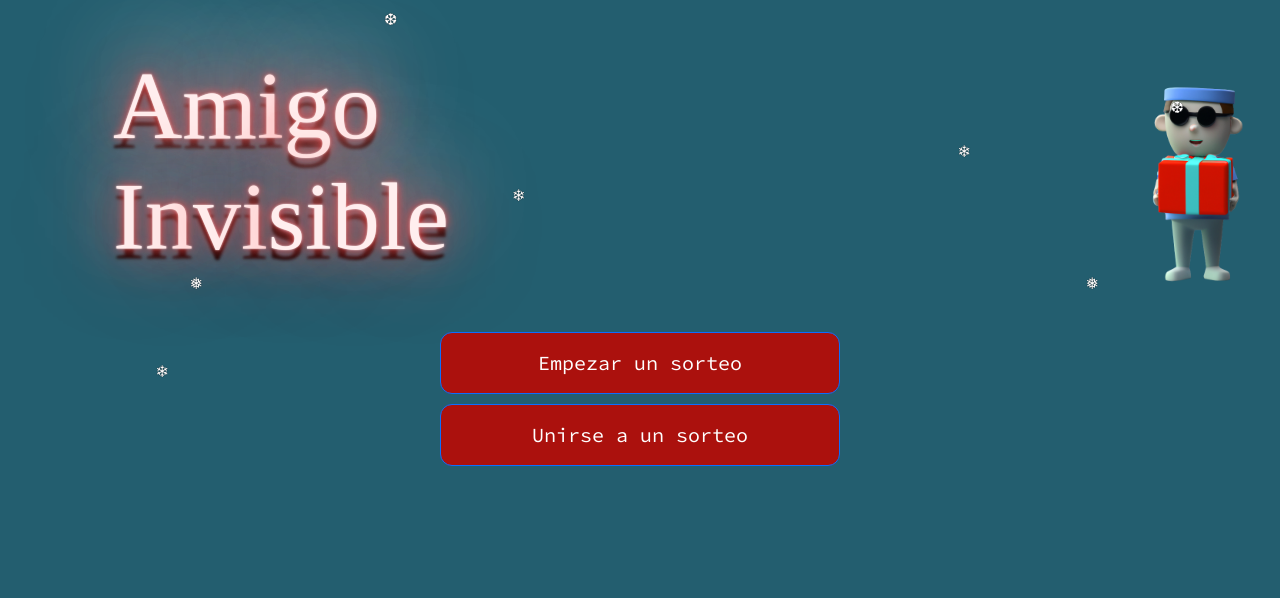
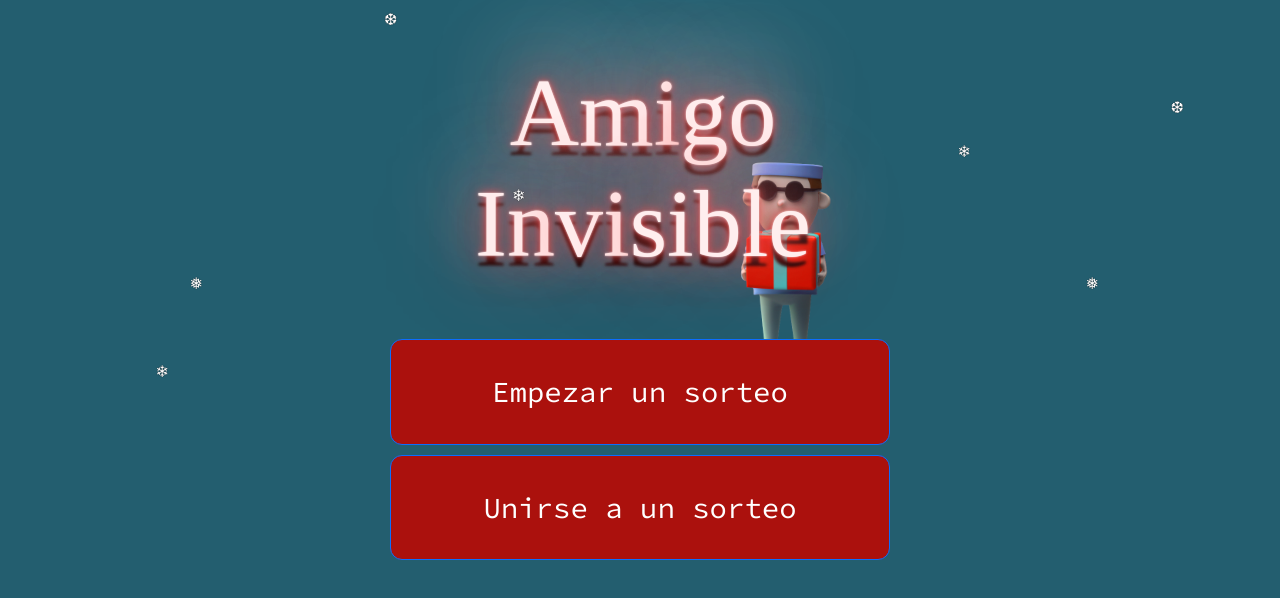
Before and after one commit to ortegi/secretFriend, a plain HTML site: page index.html in a window 1280 px wide. Drawn offline with nearby package versions, Linux system fonts and the light colour scheme; a web font is replaced by a local one.

Commit message:
responsive friend

```diff
--- a/index.html
+++ b/index.html
@@ -61,28 +61,31 @@
             </div>
 
         </div>
+
         <div class="row">
 
 
-            <div class="col text-center">
-
-                <img src="./secret.png" height="200" width="100">
-
-            </div>
-        </div>
 
 
-        <div class="row">
 
-            <div class="col text-center">
+            <div class="col-sm-4 col-lg-11 col-md-11text-center">
 
                 <div class="logo"><b>Ami<span>go</span> <br> In<span>vi</span><span>sible</span></b></div>
 
             </div>
 
+             <div class=" col-sm-2 col-lg-1  col-md-1text-center">
+
+                <img src="./secret.png" height="200" width="100">
+
+            </div>
+
+
+
 
 
         </div>
+
 
         <div class="row" id="startPage">
             <div class="col text-center btn-col">
--- a/style.css
+++ b/style.css
@@ -13,12 +13,10 @@ body{
 
 
 img{
-
     position: absolute;
-
-    right: 36px;
-    top: 85px;
-
+    top: 15%;
+    right: 10%;
+    z-index: -1;
 }
 
 h1{
@@ -251,9 +249,7 @@ h3#secretAdmin, h3#secretUser, .title{
     text-align: left;
 }
 
-input{
-    border-radius: 6px;
-}
+
 
 
 .logo b{
@@ -271,7 +267,6 @@ input{
 @media only screen and (min-width: 500px){
 
 button.btn.btn-primary.btn-lg{
-
     width: 400px;
     display: block;
     margin: 10px auto;
@@ -280,6 +275,7 @@ button.btn.btn-primary.btn-lg{
 
 .logo{
     margin-top: 50px;
+    text-align: center;
 }
 
 
@@ -303,6 +299,75 @@ input.form-control {
 }
 
 
+@media only screen and (min-width: 800px){
+
+    img {
+        position: absolute;
+        right: 20%;
+        top: 20%;
+    }
+
+
+
+
+
+}
+
+@media only screen and (min-width: 1000px) {
+
+    img {
+        position: absolute;
+        right: 35%;
+        top: 20%;
+    }
+
+
+    .logo{
+        margin-top: 57px;
+        margin-left: 99px;
+        text-align: center;
+    }
+
+
+
+    button.btn.btn-primary.btn-lg {
+        padding: 30px;
+        font-size: 29px;
+        width: 500px;
+
+
+    }
+
+
+}
+
+@media only screen and (min-width: 700px) and (max-width: 950px){
+
+
+
+
+    .logo{
+        margin-top: 57px;
+        margin-left: 152px;
+        text-align: center;
+    }
+
+
+    button.btn.btn-primary.btn-lg {
+        padding: 30px;
+        font-size: 29px;
+
+    }
+
+    img {
+        position: absolute;
+        right: 20%;
+        top: 20%;
+    }
+
+
+}
+
 .snowflake {
     color: #fff;
     font-size: 1em;
```
